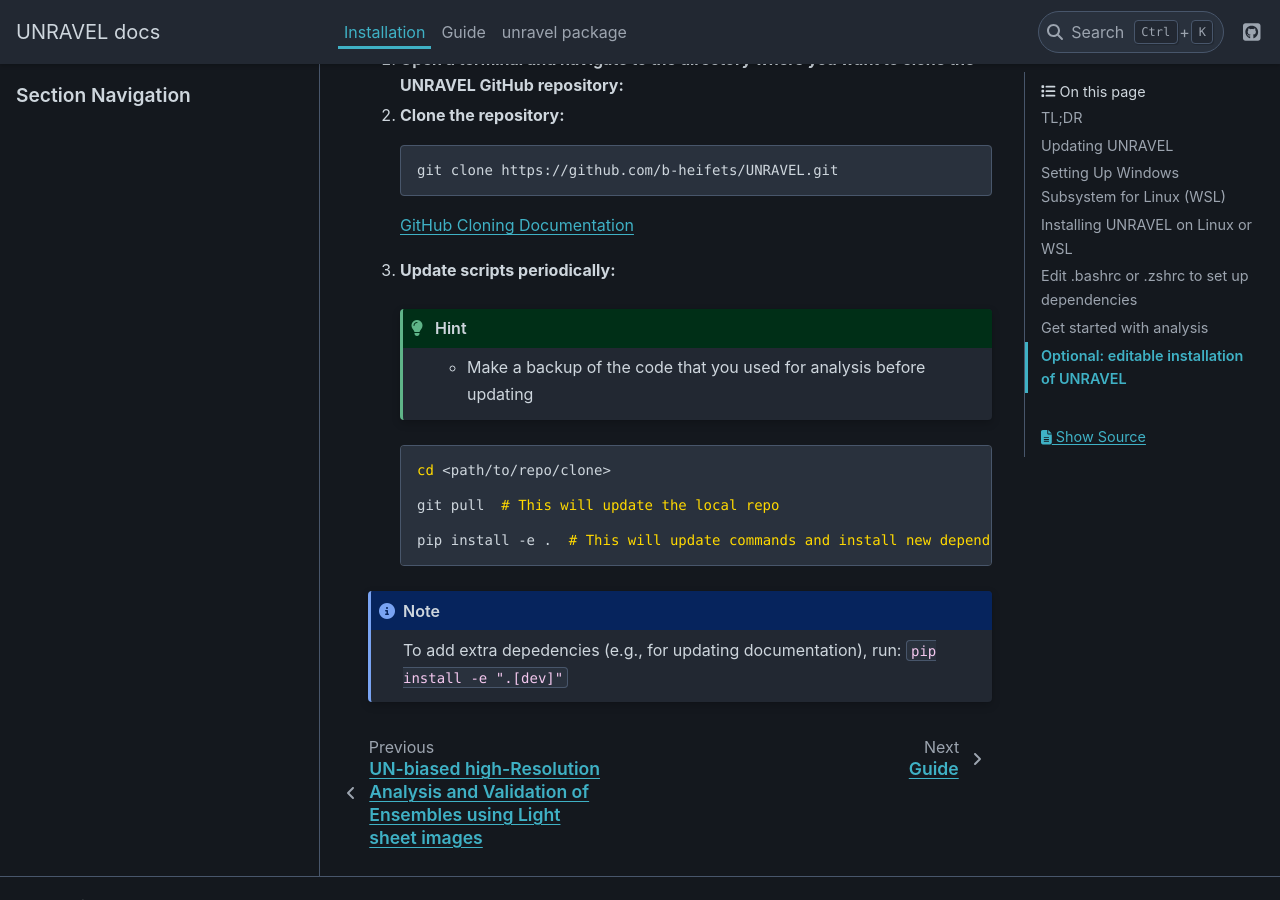
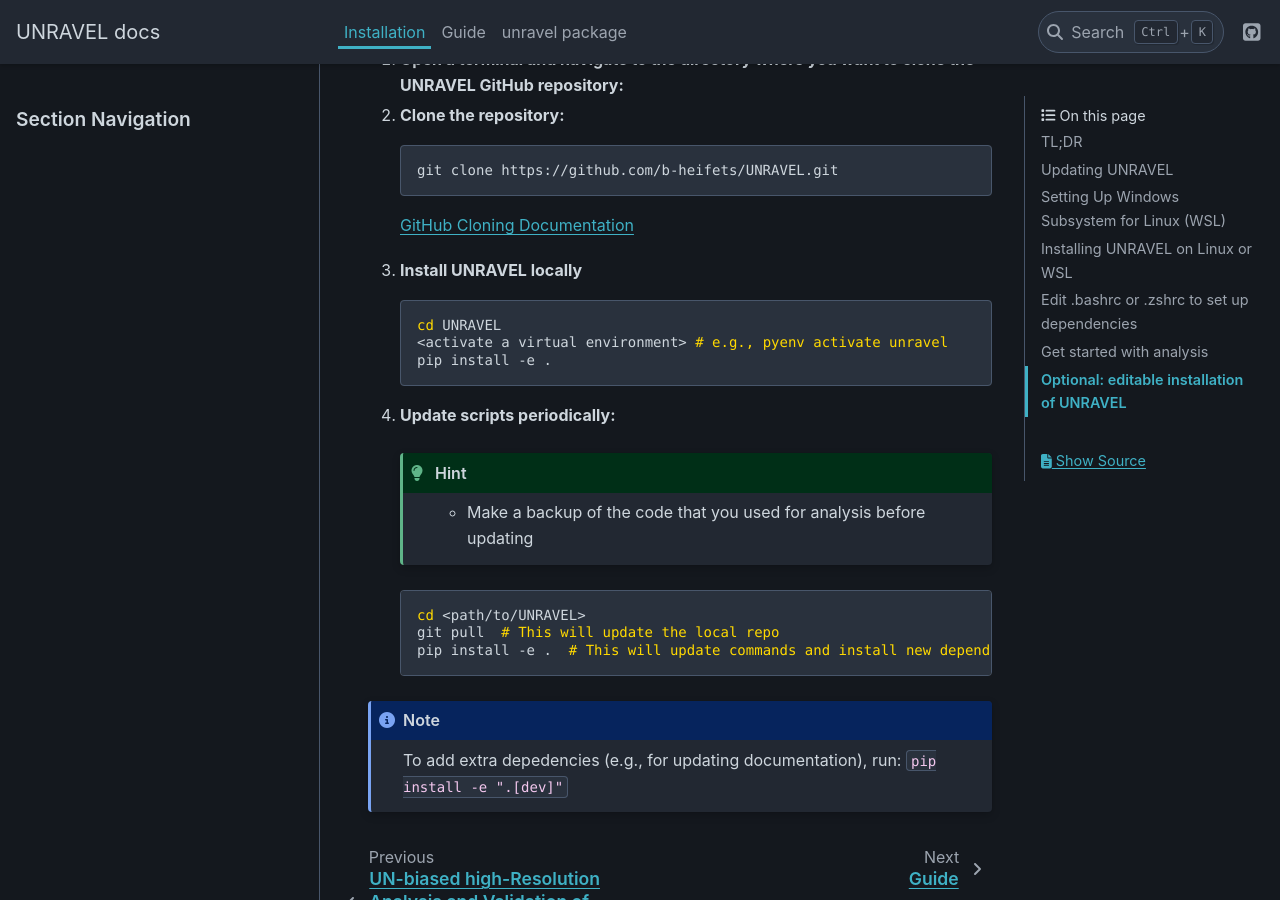
Before and after one commit to b-heifets/UNRAVEL, a Sphinx documentation site: the page built from unravel/docs/installation.md, in a window 1280 px wide and 900 px high, scrolled down 4438 px. Built offline with Sphinx 7.4.7 and the PyData theme 0.15.4, drawn with Linux system fonts in a browser that asks for light colours; some of the changed text lies outside the part shown.

Commit message:
Info on editable install

````diff
--- a/unravel/docs/installation.md
+++ b/unravel/docs/installation.md
@@ -110,7 +110,7 @@
     **e. Create and activate a virtual environment:**
     ```bash
     pyenv virtualenv 3.11.3 unravel
-    pyenv activate unravel
+    pyenv activate unravel # To deactivate, run: pyenv deactivate
     ```
 
     ### Option B: Using venv
@@ -202,16 +202,21 @@
     ```
     [GitHub Cloning Documentation](https://docs.github.com/en/repositories/creating-and-managing-repositories/cloning-a-repository)
 
-3. **Update scripts periodically:**
+3. **Install UNRAVEL locally**
+    ```bash
+    cd UNRAVEL
+    <activate a virtual environment> # e.g., pyenv activate unravel
+    pip install -e .
+    ```
+
+4. **Update scripts periodically:**
     :::{hint}
     * Make a backup of the code that you used for analysis before updating
     :::
 
     ```bash
-    cd <path/to/repo/clone>
-
+    cd <path/to/UNRAVEL>
     git pull  # This will update the local repo
-
     pip install -e .  # This will update commands and install new dependencies
     ```
 
````
